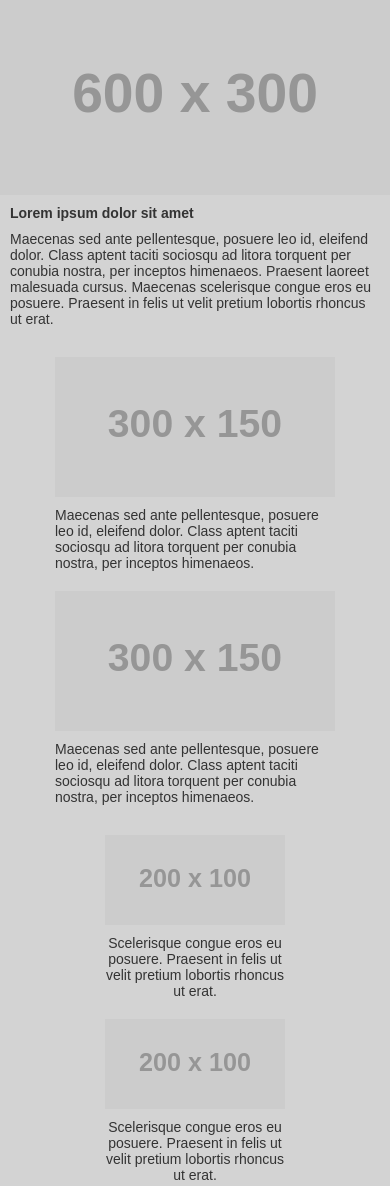
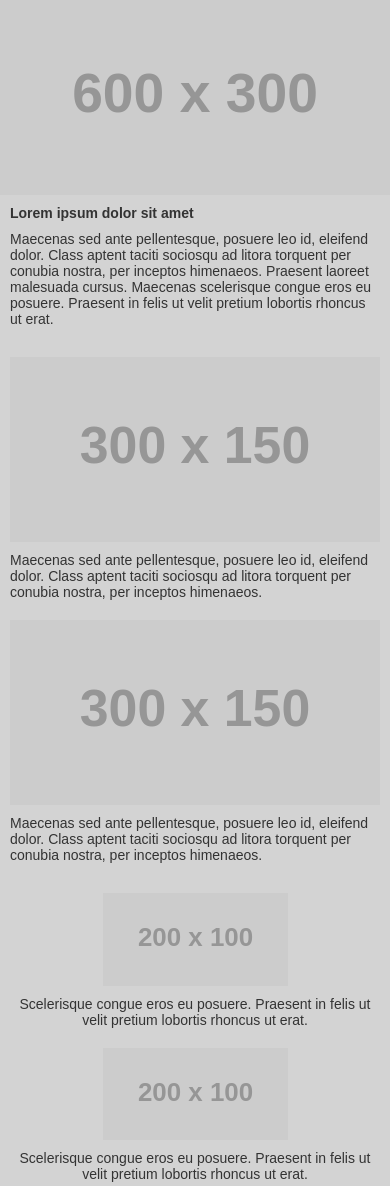
Before and after one commit to phattv/learn-email-html-layout, a plain HTML site: page index.html in a window 390 px wide. Shown: the top 1186 px of the page. Drawn offline with Linux system fonts and the light colour scheme; placeholder pictures from the web are drawn by us.

Commit message:
add media queries for image max-width

```diff
--- a/styles.css
+++ b/styles.css
@@ -58,6 +58,7 @@ a {
     font-weight: bold;
     Margin-bottom: 12px;
 }
+
 
 /* One-column layout */
 .one-column .contents {
@@ -153,6 +154,7 @@ a {
     color: #85ab70;
 }
 
+
 /* Right sidebar layout */
 .right-sidebar {
     text-align: center;
@@ -181,3 +183,27 @@ a {
 .right-sidebar a {
     color: #70bbd9;
 }
+
+
+/*Media Queries*/
+@media screen and (max-width: 400px) {
+    .two-column .column,
+    .three-column .column {
+        max-width: 100% !important;
+    }
+    .two-column img {
+        max-width: 100% !important;
+    }
+    .three-column img {
+        max-width: 50% !important;
+    }
+}
+
+@media screen and (min-width: 401px) and (max-width: 620px) {
+    .three-column .column {
+        max-width: 33% !important;
+    }
+    .two-column .column {
+        max-width: 50% !important;
+    }
+}
```
